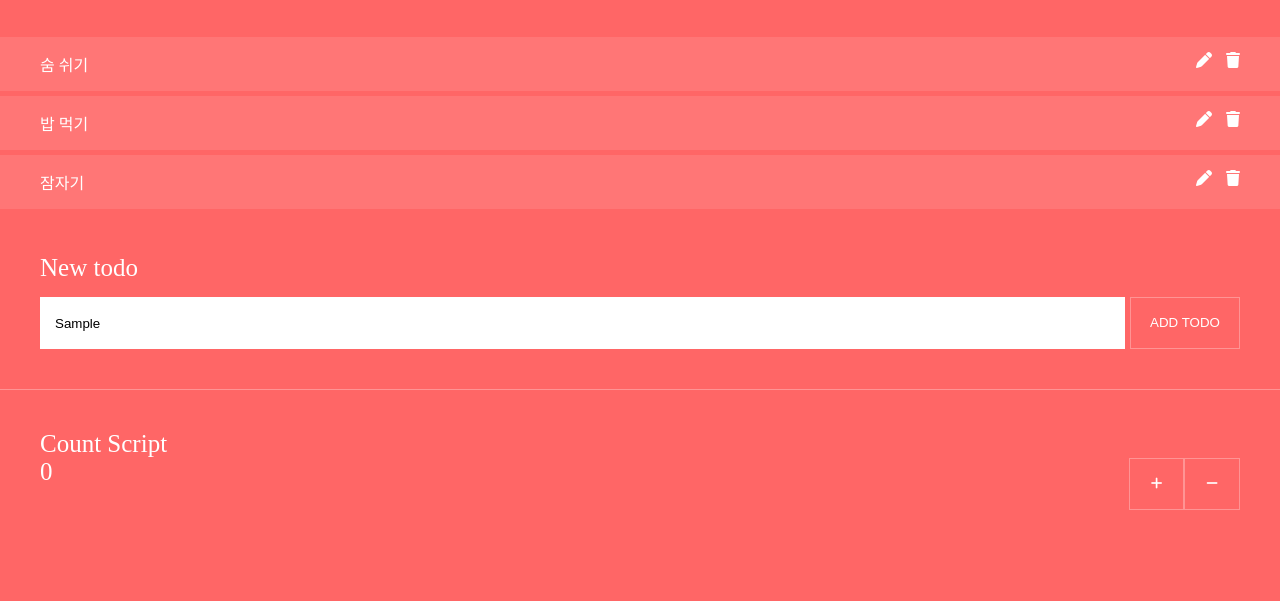
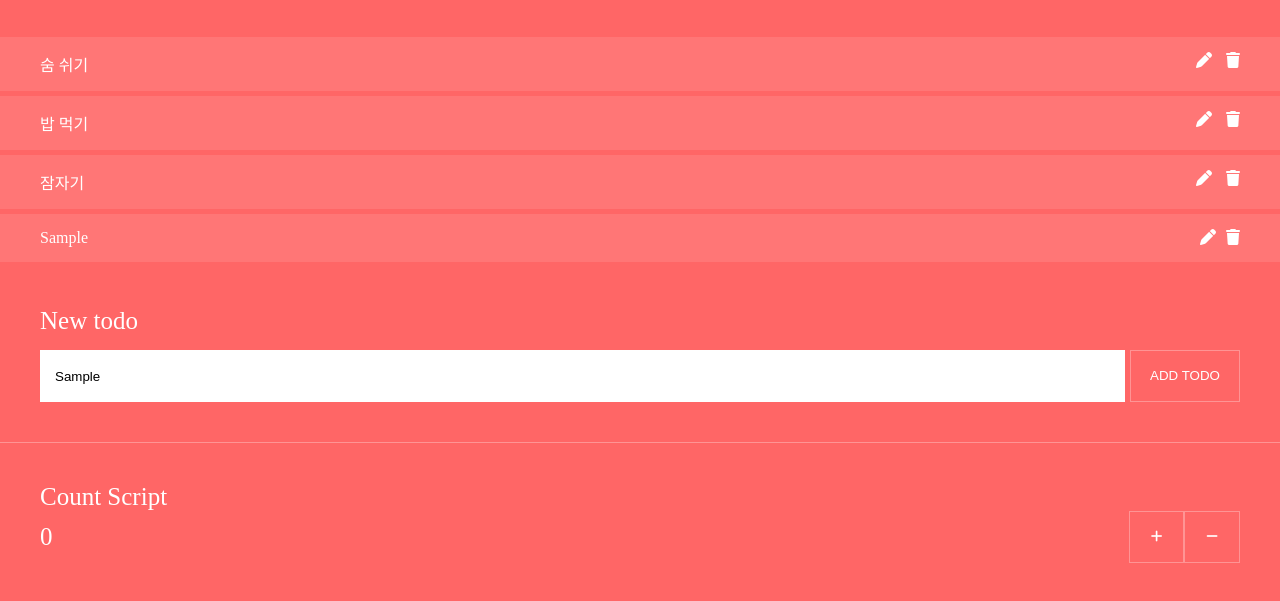
Before and after one commit to jwkim-stcomm/todolist, a plain HTML site: page index.html in a window 1280 px wide. Both pictures are taken after typing "Sample" into the empty fields and a click on the button "ADD TODO". Shown: the part 119-720 px from the top of the page. Drawn offline with nearby package versions, Linux system fonts and the light colour scheme.

Commit message:
list add

```diff
--- a/css/common.css
+++ b/css/common.css
@@ -66,6 +66,7 @@ body {
 .counting-wrap {
     display: flex;
     justify-content: space-between;
+    align-items: center;
 }
 .counting-wrap .countText {
     width: 100%;
--- a/index.html
+++ b/index.html
@@ -50,8 +50,8 @@
         <div class="new-todo-wrap">
             <p>New todo</p>
             <div class="add-todo-wrap">
-                <input type="text" placeholder="New Todo">
-                <button>ADD TODO</button>
+                <input class="add-input" type="text" placeholder="New Todo">
+                <button class="add-btn">ADD TODO</button>
             </div>
         </div>
     </div>
@@ -73,7 +73,24 @@
     </div>
     <script>
         var countNumb = Number($('.count-numb').text()),
-            currentNumb = countNumb;
+            currentNumb = countNumb,
+            addBtn = $('.add-btn'),
+            listWrap = $('.list-wrap');
+
+        addBtn.on('click', function(){
+            var addInput = $('.add-input').val(),
+                listFormat = '<li>'+
+                '<div class="list-content-wrap">'+
+                    '<p class="list-text">' + addInput + '</p>'+
+                    '<div class="btn-wrap">'+
+                        '<i class="fa-solid fa-pen"></i>'+
+                        '<i class="fa-solid fa-trash"></i>'+
+                    '</div>'+
+                '</div>'+
+                '</li>';
+
+            listWrap.append(listFormat);
+        });
 
         $('.count-btn').on('click', function(){
             if($(this).hasClass('plus')){
```
